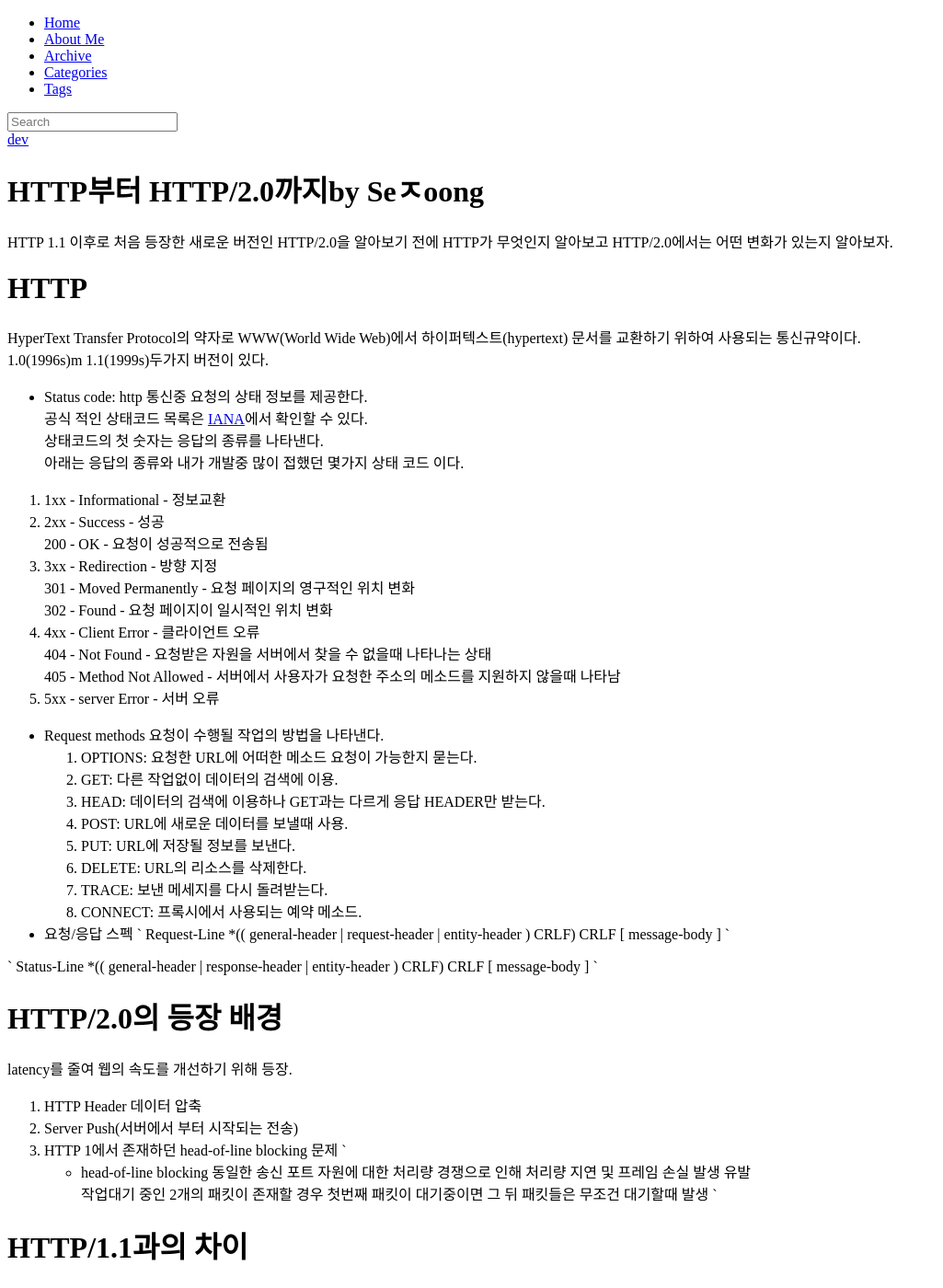
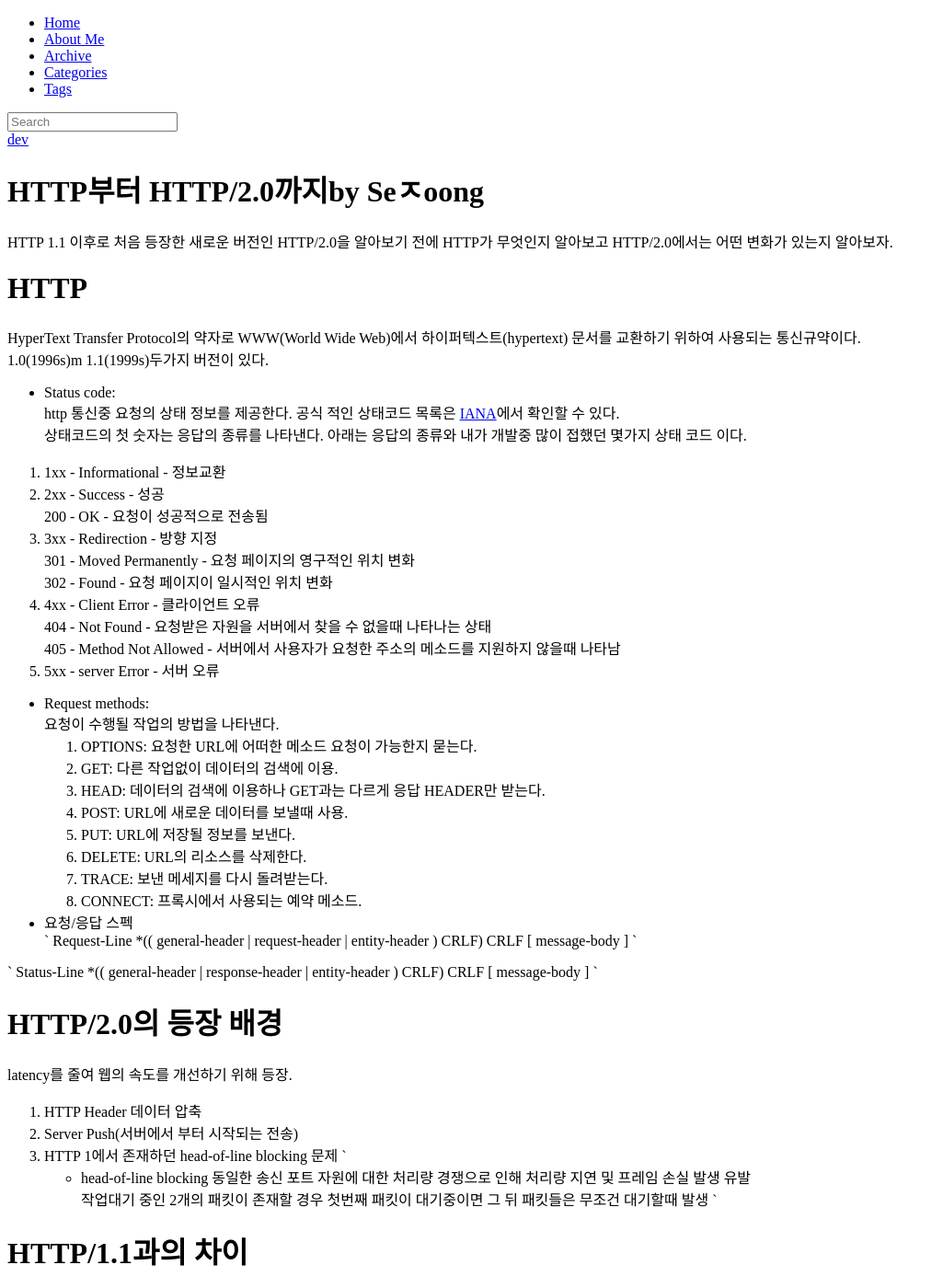
Before and after one commit to sejoong/sejoong.github.com, a Jekyll site: the page built from _posts/2015-02-15-dev.md, in a window 1280 px wide and 1400 px high. Shown: the whole window at 92% size, without its empty margins (0-1025 px from the left). Built offline with Jekyll 4.4.1, drawn with Linux system fonts in a browser that asks for light colours; nearby versions of some CDN libraries; library files that are not in the unit come from our copies; comment, search, counter and statistics services are not loaded.

Commit message:
no message

```diff
--- a/_posts/2015-02-15-dev.md
+++ b/_posts/2015-02-15-dev.md
@@ -15,11 +15,9 @@ HyperText Transfer Protocol의 약자로 WWW(World Wide Web)에서 하이퍼텍
 1.0(1996s)m 1.1(1999s)두가지 버전이 있다.
 
 
-- Status code:
-http 통신중 요청의 상태 정보를 제공한다.<br>
-공식 적인 상태코드 목록은 [IANA](http://www.iana.org/assignments/http-status-codes/http-status-codes.xhtml)에서 확인할 수 있다.<br>
-상태코드의 첫 숫자는 응답의 종류를 나타낸다.<br>
-아래는 응답의 종류와 내가 개발중 많이 접했던 몇가지 상태 코드 이다.<br>
+- Status code:<br>
+http 통신중 요청의 상태 정보를 제공한다. 공식 적인 상태코드 목록은 [IANA](http://www.iana.org/assignments/http-status-codes/http-status-codes.xhtml)에서 확인할 수 있다.<br>
+상태코드의 첫 숫자는 응답의 종류를 나타낸다. 아래는 응답의 종류와 내가 개발중 많이 접했던 몇가지 상태 코드 이다.<br>
 
 1. 1xx - Informational      - 정보교환<br>
 2. 2xx - Success            - 성공<br>
@@ -32,7 +30,7 @@ http 통신중 요청의 상태 정보를 제공한다.<br>
 405 - Method Not Allowed - 서버에서 사용자가 요청한 주소의 메소드를 지원하지 않을때 나타남<br>
 5. 5xx - server Error       - 서버 오류<br>
 
-- Request methods
+- Request methods:<br>
 요청이 수행될 작업의 방법을 나타낸다.<br>
 1. OPTIONS: 요청한 URL에 어떠한 메소드 요청이 가능한지 묻는다.<br>
 2. GET: 다른 작업없이 데이터의 검색에 이용.<br>
@@ -43,7 +41,7 @@ http 통신중 요청의 상태 정보를 제공한다.<br>
 7. TRACE: 보낸 메세지를 다시 돌려받는다.<br>
 8. CONNECT: 프록시에서 사용되는 예약 메소드.<br>
 
-- 요청/응답 스펙
+- 요청/응답 스펙<br>
 `
 Request-Line
 *(( general-header | request-header | entity-header ) CRLF)
```
